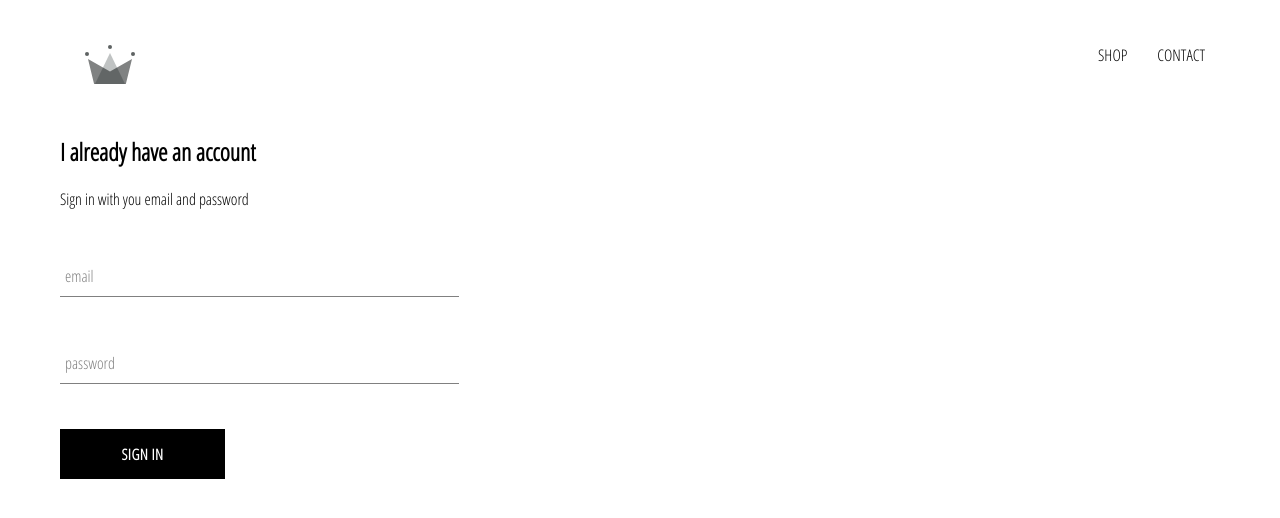
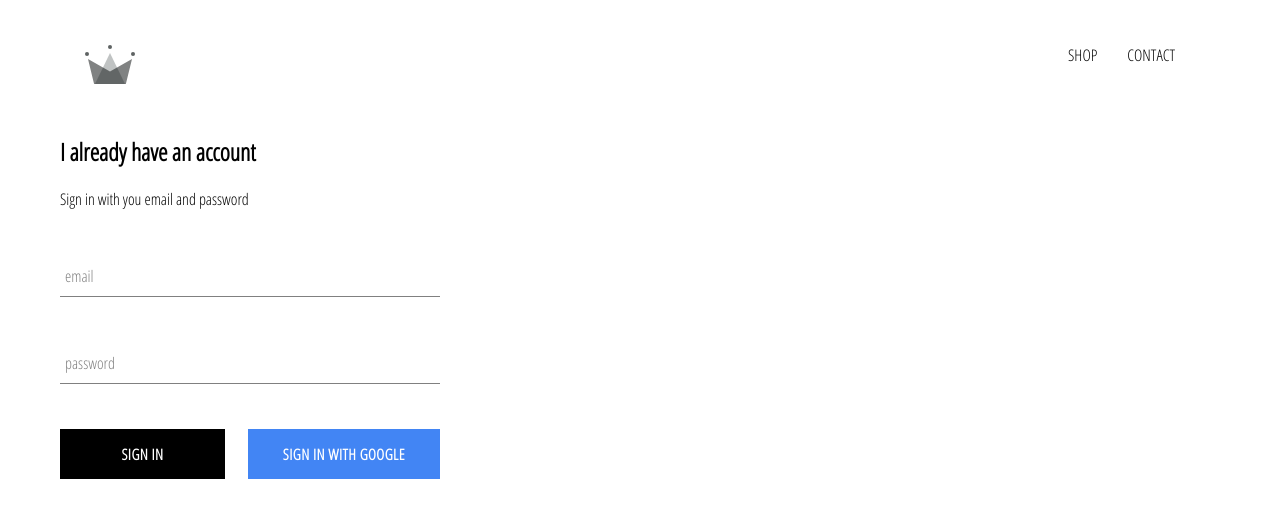
Before and after one commit to alau9/first-ecommerce, a React (Create React App) app: page /signin in a window 1280 px wide. Shown: the top 518 px of the page. Built offline with nearby package versions, Linux system fonts and the light colour scheme; no server answers; a web font is replaced by a local one.

Commit message:
added signin with and google and sign out. add css styling for buttons

```diff
--- a/package.json
+++ b/package.json
@@ -6,9 +6,12 @@
     "@testing-library/jest-dom": "^5.11.4",
     "@testing-library/react": "^11.1.0",
     "@testing-library/user-event": "^12.1.10",
+    "firebase": "^9.5.0",
     "react": "^17.0.2",
     "react-dom": "^17.0.2",
-    "react-scripts": "4.0.3",
+    "react-router-dom": "^6.0.2",
+    "react-scripts": "^4.0.3",
+    "sass": "^1.43.5",
     "web-vitals": "^1.0.1"
   },
   "scripts": {
--- a/src/App.css
+++ b/src/App.css
@@ -7,3 +7,7 @@
     text-decoration: none;
     color: black
 }
+
+* {
+    box-sizing: border-box;
+}
--- a/src/App.js
+++ b/src/App.js
@@ -1,25 +1,41 @@
 import React from 'react'
-
 import { Routes, Route } from 'react-router-dom'
-
 import './App.css';
 import HomePage from './pages/homepage/homepage.component';
 import ShopPage from './pages/shop/shop.component';
 import Header from './components/header/header.component.jsx'
 import SignInAndSignUpPage from './pages/sign-in-and-sign-up/sign-in-and-sign-up.component.jsx'
+import { auth } from './firebase/firebase.utils';
 
 
-function App() {
+class App extends React.Component {
+  constructor(){
+    super();
+    this.state = {
+      currentUser: null
+    }
+  }
+  componentDidMount(){
+    auth.onAuthStateChanged(user =>
+      this.setState({ currentUser: user}))
+  }
+
+  componentWillUnmount(){
+    this.unsubscribeFromAuth();
+  }
+
+  render(){
    return (
       <div>
-      <Header/>
+        <Header currentUser={this.state.currentUser}/>
         <Routes>
           <Route exact path='/' element={<HomePage/>} />
           <Route  path='/shop' element={<ShopPage/>} />
           <Route  path='/signin' element={<SignInAndSignUpPage/>} />
         </Routes>
       </div>
-  );
+     )
+   };
 }
 
 export default App;
--- a/src/components/custom-button/custom-button.component.jsx
+++ b/src/components/custom-button/custom-button.component.jsx
@@ -2,8 +2,11 @@
 
 import './custom-button.styles.scss'
 
-const CustomButton = ({ children, ...otherProps }) => (
-    <button className='custom-button' {...otherProps}>
+const CustomButton = ({ children, isGoogleSignIn, ...otherProps }) => (
+    <button
+        className={`${isGoogleSignIn ? 'google-sign-in' : ''} custom-button`}
+         {...otherProps}
+         >
         {children}
     </button>
 );
--- a/src/components/custom-button/custom-button.styles.scss
+++ b/src/components/custom-button/custom-button.styles.scss
@@ -19,4 +19,14 @@
       color: black;
       border: 1px solid black;
     }
+
+    &.google-sign-in {
+      background-color: #4285f4;
+      color: white;
+
+      &:hover{
+        background-color: #357ae8;
+        border:none;
+      }
+    }
   }
--- a/src/components/header/header.component.jsx
+++ b/src/components/header/header.component.jsx
@@ -3,9 +3,11 @@
 import './header.styles.scss';
 
 import {ReactComponent as Logo } from '../../assets/crown.svg';
+import { auth } from '../../firebase/firebase.utils'
 
 
-const Header = () => (
+
+const Header = ({ currentUser }) => (
     <div className='header'>
         <Link className='logo-container' to="/">
             <Logo className="logo" />
@@ -17,6 +19,13 @@
             <Link className='option' to='/shop'>
                 CONTACT
             </Link>
+            {
+                currentUser ?
+                <div className='option' onClick={() => auth.signOut()}> SIGN OUT</div>
+                :
+                <Link className='option' to='/signin'></Link>
+
+            }
         </div>
     </div>
 )
--- a/src/components/header/header.styles.scss
+++ b/src/components/header/header.styles.scss
@@ -20,6 +20,7 @@
 
       .option {
         padding: 10px 15px;
+        cursor: pointer;
       }
     }
   }
--- a/src/components/sign-in/sign-in.component.jsx
+++ b/src/components/sign-in/sign-in.component.jsx
@@ -1,8 +1,11 @@
 import React from "react";
+import { signInWithGoogle } from "../../firebase/firebase.utils.js";
 
 import CustomButton from "../custom-button/custom-button.component.jsx";
 
 import FormInput from '../form-inputs/form-input.components.jsx'
+
+
 
 import './sign-in.styles.scss'
 
@@ -37,8 +40,12 @@
                     <FormInput name="email" type='email' label='email' value={this.state.email} required handleChange={this.handleChange}/>
 
                     <FormInput name="password" type='password' label='password' value={this.state.password} handleChange={this.handleChange} required />
-
+                    <div className='buttons'>
                     <CustomButton type="submit"> Sign In </CustomButton>
+                    <CustomButton onClick={signInWithGoogle} isGoogleSignIn>
+                    Sign in with Google
+                    </CustomButton>
+                    </div>
                 </form>
 
             </div>
--- a/src/components/sign-in/sign-in.styles.scss
+++ b/src/components/sign-in/sign-in.styles.scss
@@ -1,9 +1,14 @@
 .sign-in {
-    width: 30vw;
+    width: 380px;
     display: flex;
     flex-direction: column;
 
     .title{
         margin: 10px, 10px;
     }
+
+    .buttons {
+        display: flex;
+        justify-content: space-between;
+    }
 }
--- /dev/null
+++ b/src/firebase/firebase.utils.js
@@ -0,0 +1,24 @@
+import firebase from 'firebase/compat/app';
+import 'firebase/compat/firestore';
+import 'firebase/compat/auth';
+
+const config = {
+    apiKey: "AIzaSyDFQKFqXzX4N7jxPUsGRTVpc2V0iyOg8_k",
+    authDomain: "crwn-db-21bd7.firebaseapp.com",
+    projectId: "crwn-db-21bd7",
+    storageBucket: "crwn-db-21bd7.appspot.com",
+    messagingSenderId: "187821026716",
+    appId: "1:187821026716:web:be8fb5c84c75387b5aac59",
+    measurementId: "G-WB3PFH1TZX"
+  };
+
+firebase.initializeApp(config);
+
+export const auth =firebase.auth();
+export const firestore = firebase.firestore();
+
+const provider = new firebase.auth.GoogleAuthProvider();
+provider.setCustomParameters({prompt: 'select_account'});
+export const signInWithGoogle = () => auth.signInWithPopup(provider);
+
+export default firebase;
```
Also changed, not shown: 1 other file (tests, documents, lock files or other folders). Lines whose indentation alone changed are shown as unchanged.
